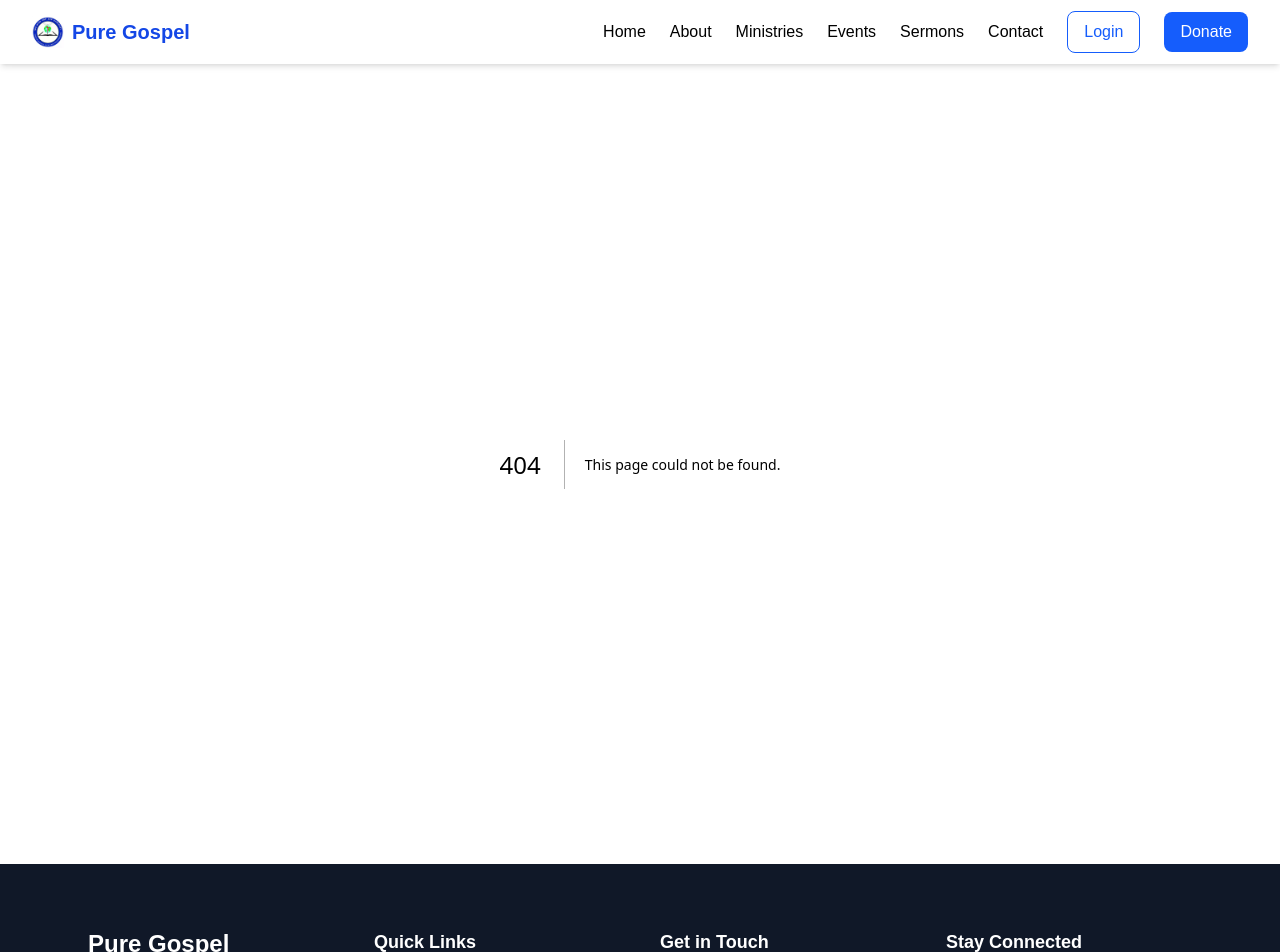
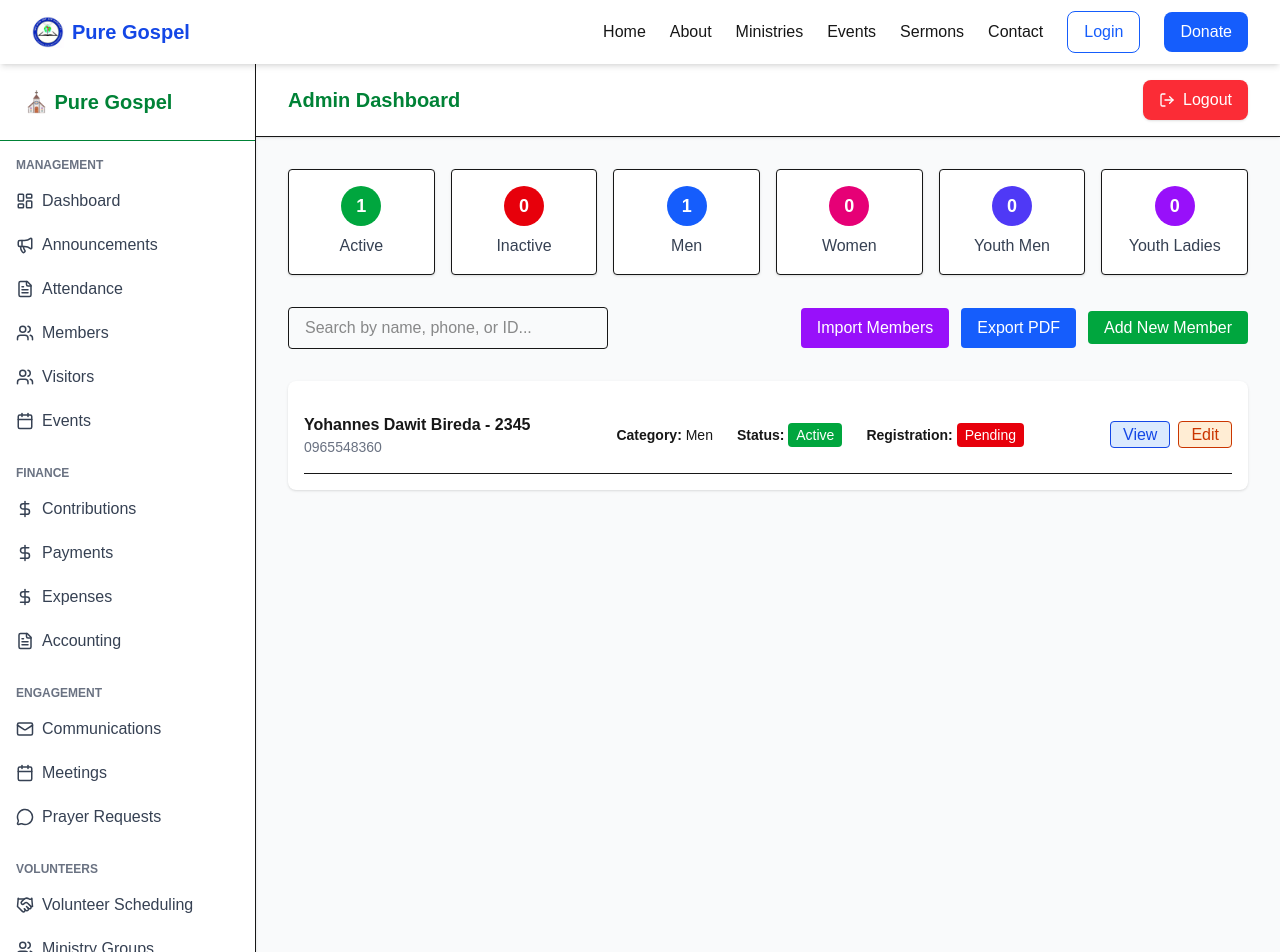
Before and after one commit to YOHANNES7766/pure-gospel, a Next.js app in the folder frontend/: page /admin/members in a window 1280 px wide. Before the commit this address had no page. Shown: the top 952 px of the page. Built offline with nearby package versions, Linux system fonts and the light colour scheme; sample sign-in values are in the browser's storage.

Commit message:
feat: Implement members management features with MemberForm, MemberTable, and MemberStats components; enhance AdminPage with quick links and navigation

```diff
--- a/frontend/src/app/admin/layout.jsx
+++ b/frontend/src/app/admin/layout.jsx
@@ -2,6 +2,7 @@
 
 import { useEffect, useState } from "react";
 import { useRouter } from "next/navigation";
+import Link from "next/link";
 import {
   LayoutDashboard,
   Users,
@@ -17,7 +18,7 @@ import {
   GraduationCap,
   BarChart3,
   Video,
-  Shield
+  Shield,
 } from "lucide-react";
 
 export default function AdminLayout({ children }) {
@@ -55,64 +56,62 @@ export default function AdminLayout({ children }) {
     {
       title: "Management",
       items: [
-        { name: "Dashboard", icon: <LayoutDashboard size={18} /> },
-        { name: "Announcements", icon: <Megaphone size={18} /> },
-        { name: "Attendance", icon: <FileText size={18} /> },
-        { name: "Members", icon: <Users size={18} /> },
-        { name: "Visitors", icon: <Users size={18} /> },
-        { name: "Events", icon: <Calendar size={18} /> },
+        { name: "Dashboard", icon: <LayoutDashboard size={18} />, href: "/admin" },
+        { name: "Announcements", icon: <Megaphone size={18} />, href: "/admin/announcements" },
+        { name: "Attendance", icon: <FileText size={18} />, href: "/admin/attendance" },
+        { name: "Members", icon: <Users size={18} />, href: "/admin/members" },
+        { name: "Visitors", icon: <Users size={18} />, href: "/admin/visitors" },
+        { name: "Events", icon: <Calendar size={18} />, href: "/admin/events" },
       ],
     },
     {
       title: "Finance",
       items: [
-        { name: "Contributions", icon: <DollarSign size={18} /> },
-        { name: "Payments", icon: <DollarSign size={18} /> },
-        { name: "Expenses", icon: <DollarSign size={18} /> },
-        { name: "Accounting", icon: <FileText size={18} /> },
+        { name: "Contributions", icon: <DollarSign size={18} />, href: "/admin/contributions" },
+        { name: "Payments", icon: <DollarSign size={18} />, href: "/admin/payments" },
+        { name: "Expenses", icon: <DollarSign size={18} />, href: "/admin/expenses" },
+        { name: "Accounting", icon: <FileText size={18} />, href: "/admin/accounting" },
       ],
     },
     {
       title: "Engagement",
       items: [
-        { name: "Communications", icon: <Mail size={18} /> },
-        { name: "Meetings", icon: <Calendar size={18} /> },
-        { name: "Prayer Requests", icon: <MessageCircle size={18} /> },
+        { name: "Communications", icon: <Mail size={18} />, href: "/admin/communications" },
+        { name: "Meetings", icon: <Calendar size={18} />, href: "/admin/meetings" },
+        { name: "Prayer Requests", icon: <MessageCircle size={18} />, href: "/admin/prayers" },
       ],
     },
     {
       title: "Volunteers",
       items: [
-        { name: "Volunteer Scheduling", icon: <Handshake size={18} /> },
-        { name: "Ministry Groups", icon: <Users size={18} /> },
+        { name: "Volunteer Scheduling", icon: <Handshake size={18} />, href: "/admin/volunteers" },
+        { name: "Ministry Groups", icon: <Users size={18} />, href: "/admin/groups" },
       ],
     },
     {
       title: "Education",
       items: [
-        { name: "Sunday School", icon: <GraduationCap size={18} /> },
-        { name: "Bible Study", icon: <BookOpen size={18} /> },
+        { name: "Sunday School", icon: <GraduationCap size={18} />, href: "/admin/sunday-school" },
+        { name: "Bible Study", icon: <BookOpen size={18} />, href: "/admin/bible-study" },
       ],
     },
     {
       title: "Reports",
       items: [
-        { name: "Analytics", icon: <BarChart3 size={18} /> },
-        { name: "Growth Trends", icon: <BarChart3 size={18} /> },
+        { name: "Analytics", icon: <BarChart3 size={18} />, href: "/admin/reports/analytics" },
+        { name: "Growth Trends", icon: <BarChart3 size={18} />, href: "/admin/reports/growth" },
       ],
     },
     {
       title: "Resources",
       items: [
-        { name: "Books", icon: <BookOpen size={18} /> },
-        { name: "Sermons & Media", icon: <Video size={18} /> },
+        { name: "Books", icon: <BookOpen size={18} />, href: "/admin/resources/books" },
+        { name: "Sermons & Media", icon: <Video size={18} />, href: "/admin/resources/media" },
       ],
     },
     {
       title: "Administration",
-      items: [
-        { name: "Users", icon: <Shield size={18} /> },
-      ],
+      items: [{ name: "Users", icon: <Shield size={18} />, href: "/admin/users" }],
     },
   ];
 
@@ -131,14 +130,14 @@ export default function AdminLayout({ children }) {
               </h4>
               <div className="space-y-1">
                 {section.items.map((item, i) => (
-                  <a
+                  <Link
                     key={i}
-                    href="#"
+                    href={item.href}
                     className="flex items-center gap-2 py-2 px-4 rounded-md text-gray-700 hover:bg-green-100 hover:text-green-700 transition"
                   >
                     {item.icon}
                     {item.name}
-                  </a>
+                  </Link>
                 ))}
               </div>
             </div>
--- /dev/null
+++ b/frontend/src/app/admin/members/components/MemberForm.jsx
@@ -0,0 +1,92 @@
+"use client";
+
+import { useState } from "react";
+
+export default function MemberForm() {
+  const [form, setForm] = useState({
+    name: "",
+    phone: "",
+    category: "Men",
+    status: "Active",
+  });
+
+  const handleChange = (e) => {
+    setForm({ ...form, [e.target.name]: e.target.value });
+  };
+
+  const handleSubmit = (e) => {
+    e.preventDefault();
+    console.log("Submitting Member:", form);
+    alert("Member Added!");
+  };
+
+  return (
+    <form onSubmit={handleSubmit} className="space-y-4">
+      {/* Name */}
+      <div>
+        <label className="block font-medium mb-1">Full Name</label>
+        <input
+          type="text"
+          name="name"
+          value={form.name}
+          onChange={handleChange}
+          className="w-full border px-4 py-2 rounded"
+          placeholder="Enter full name"
+          required
+        />
+      </div>
+
+      {/* Phone */}
+      <div>
+        <label className="block font-medium mb-1">Phone Number</label>
+        <input
+          type="text"
+          name="phone"
+          value={form.phone}
+          onChange={handleChange}
+          className="w-full border px-4 py-2 rounded"
+          placeholder="Enter phone number"
+          required
+        />
+      </div>
+
+      {/* Category */}
+      <div>
+        <label className="block font-medium mb-1">Category</label>
+        <select
+          name="category"
+          value={form.category}
+          onChange={handleChange}
+          className="w-full border px-4 py-2 rounded"
+        >
+          <option>Men</option>
+          <option>Women</option>
+          <option>Youth Men</option>
+          <option>Youth Ladies</option>
+        </select>
+      </div>
+
+      {/* Status */}
+      <div>
+        <label className="block font-medium mb-1">Status</label>
+        <select
+          name="status"
+          value={form.status}
+          onChange={handleChange}
+          className="w-full border px-4 py-2 rounded"
+        >
+          <option>Active</option>
+          <option>Inactive</option>
+        </select>
+      </div>
+
+      {/* Submit */}
+      <button
+        type="submit"
+        className="bg-green-600 text-white px-6 py-2 rounded shadow hover:bg-green-700"
+      >
+        Save Member
+      </button>
+    </form>
+  );
+}
--- /dev/null
+++ b/frontend/src/app/admin/members/components/MemberStats.jsx
@@ -0,0 +1,26 @@
+export default function MemberStats() {
+  const stats = [
+    { label: "Active", value: 1, color: "bg-green-600" },
+    { label: "Inactive", value: 0, color: "bg-red-600" },
+    { label: "Men", value: 1, color: "bg-blue-600" },
+    { label: "Women", value: 0, color: "bg-pink-600" },
+    { label: "Youth Men", value: 0, color: "bg-indigo-600" },
+    { label: "Youth Ladies", value: 0, color: "bg-purple-600" },
+  ];
+
+  return (
+    <div className="grid grid-cols-2 md:grid-cols-6 gap-4">
+      {stats.map((stat, idx) => (
+        <div
+          key={idx}
+          className="bg-white shadow p-4 rounded text-center border"
+        >
+          <div className={`text-white text-lg font-bold ${stat.color} w-10 h-10 mx-auto rounded-full flex items-center justify-center`}>
+            {stat.value}
+          </div>
+          <p className="mt-2 font-medium text-gray-700">{stat.label}</p>
+        </div>
+      ))}
+    </div>
+  );
+}
--- /dev/null
+++ b/frontend/src/app/admin/members/components/MemberTable.jsx
@@ -0,0 +1,61 @@
+import Link from "next/link";
+
+export default function MemberTable() {
+  const members = [
+    {
+      id: 2345,
+      name: "Yohannes Dawit Bireda",
+      phone: "0965548360",
+      category: "Men",
+      status: "Active",
+      registration: "Pending",
+    },
+  ];
+
+  return (
+    <div className="bg-white shadow rounded-lg p-4">
+      {members.map((m) => (
+        <div
+          key={m.id}
+          className="flex justify-between items-center border-b py-4"
+        >
+          <div>
+            <h3 className="font-semibold">{m.name} - {m.id}</h3>
+            <p className="text-sm text-gray-500">{m.phone}</p>
+          </div>
+          <div className="flex gap-6 text-sm">
+            <p>
+              <span className="font-semibold">Category:</span> {m.category}
+            </p>
+            <p>
+              <span className="font-semibold">Status:</span>{" "}
+              <span className="px-2 py-1 rounded text-white bg-green-600">
+                {m.status}
+              </span>
+            </p>
+            <p>
+              <span className="font-semibold">Registration:</span>{" "}
+              <span className="px-2 py-1 rounded text-white bg-red-600">
+                {m.registration}
+              </span>
+            </p>
+          </div>
+          <div className="space-x-2">
+            <Link
+              href={`/admin/members/${m.id}`}
+              className="px-3 py-1 border rounded bg-blue-100 text-blue-700"
+            >
+              View
+            </Link>
+            <Link
+              href={`/admin/members/${m.id}/edit`}
+              className="px-3 py-1 border rounded bg-orange-100 text-orange-700"
+            >
+              Edit
+            </Link>
+          </div>
+        </div>
+      ))}
+    </div>
+  );
+}
--- /dev/null
+++ b/frontend/src/app/admin/members/new.jsx
@@ -0,0 +1,11 @@
+"use client";
+import MemberForm from "./components/MemberForm";
+
+export default function NewMemberPage() {
+  return (
+    <div className="bg-white shadow rounded-lg p-6">
+      <h1 className="text-2xl font-bold mb-6">Add New Member</h1>
+      <MemberForm />
+    </div>
+  );
+}
--- /dev/null
+++ b/frontend/src/app/admin/members/page.jsx
@@ -0,0 +1,39 @@
+"use client";
+import MemberStats from "./components/MemberStats";
+import MemberTable from "./components/MemberTable";
+import Link from "next/link";
+
+export default function MembersPage() {
+  return (
+    <div className="space-y-8">
+      {/* Stats */}
+      <MemberStats />
+
+      {/* Actions */}
+      <div className="flex justify-between items-center">
+        <input
+          type="text"
+          placeholder="Search by name, phone, or ID..."
+          className="border px-4 py-2 rounded w-1/3"
+        />
+        <div className="space-x-3">
+          <button className="bg-purple-600 text-white px-4 py-2 rounded">
+            Import Members
+          </button>
+          <button className="bg-blue-600 text-white px-4 py-2 rounded">
+            Export PDF
+          </button>
+          <Link
+            href="/admin/members/new"
+            className="bg-green-600 text-white px-4 py-2 rounded"
+          >
+            Add New Member
+          </Link>
+        </div>
+      </div>
+
+      {/* Members Table */}
+      <MemberTable />
+    </div>
+  );
+}
--- a/frontend/src/app/admin/page.jsx
+++ b/frontend/src/app/admin/page.jsx
@@ -1,32 +1,62 @@
 import { Users, Calendar, DollarSign, Book, BarChart3 } from "lucide-react";
+import Link from "next/link";
 
 export default function AdminPage() {
   return (
     <div className="space-y-8">
       {/* Top Stats */}
       <div className="grid grid-cols-1 md:grid-cols-4 gap-6">
-        <StatCard title="Total Members" value="1,240" icon={<Users className="h-8 w-8" />} color="bg-green-600" />
-        <StatCard title="Contributions" value="KES 450,000" icon={<DollarSign className="h-8 w-8" />} color="bg-blue-600" />
-        <StatCard title="Expenses" value="KES 120,000" icon={<BarChart3 className="h-8 w-8" />} color="bg-orange-500" />
-        <StatCard title="Wallet Balance" value="KES 330,000" icon={<Book className="h-8 w-8" />} color="bg-purple-600" />
+        <StatCard
+          title="Total Members"
+          value="1,240"
+          icon={<Users className="h-8 w-8" />}
+          color="bg-green-600"
+        />
+        <StatCard
+          title="Contributions"
+          value="KES 450,000"
+          icon={<DollarSign className="h-8 w-8" />}
+          color="bg-blue-600"
+        />
+        <StatCard
+          title="Expenses"
+          value="KES 120,000"
+          icon={<BarChart3 className="h-8 w-8" />}
+          color="bg-orange-500"
+        />
+        <StatCard
+          title="Wallet Balance"
+          value="KES 330,000"
+          icon={<Book className="h-8 w-8" />}
+          color="bg-purple-600"
+        />
       </div>
 
       {/* Activity Feed */}
       <div className="grid grid-cols-1 md:grid-cols-2 gap-6">
         <RecentCard title="Recent Members" items={["John Doe", "Mary Wanjiku"]} />
-        <RecentCard title="Recent Contributions" items={["KES 5,000 - Jane", "KES 2,500 - Paul"]} />
-        <RecentCard title="Recent Expenses" items={["Church Rent - 50,000", "Instruments - 25,000"]} />
-        <RecentCard title="Upcoming Events" items={["Youth Fellowship - Oct 5", "Choir Practice - Oct 7"]} />
+        <RecentCard
+          title="Recent Contributions"
+          items={["KES 5,000 - Jane", "KES 2,500 - Paul"]}
+        />
+        <RecentCard
+          title="Recent Expenses"
+          items={["Church Rent - 50,000", "Instruments - 25,000"]}
+        />
+        <RecentCard
+          title="Upcoming Events"
+          items={["Youth Fellowship - Oct 5", "Choir Practice - Oct 7"]}
+        />
       </div>
 
       {/* Quick Links */}
       <div className="bg-white p-6 shadow rounded-lg">
         <h3 className="font-semibold mb-4">Quick Actions</h3>
         <div className="flex flex-wrap gap-4">
-          <QuickLink label="Add Member" color="green" />
-          <QuickLink label="Record Contribution" color="blue" />
-          <QuickLink label="Add Expense" color="orange" />
-          <QuickLink label="Create Event" color="purple" />
+          <QuickLink label="Add Member" color="green" href="/admin/members/new" />
+          <QuickLink label="Record Contribution" color="blue" href="/admin/contributions/new" />
+          <QuickLink label="Add Expense" color="orange" href="/admin/expenses/new" />
+          <QuickLink label="Create Event" color="purple" href="/admin/events/new" />
         </div>
       </div>
     </div>
@@ -35,7 +65,9 @@ export default function AdminPage() {
 
 function StatCard({ title, value, icon, color }) {
   return (
-    <div className={`${color} text-white p-6 rounded-lg shadow flex items-center justify-between`}>
+    <div
+      className={`${color} text-white p-6 rounded-lg shadow flex items-center justify-between`}
+    >
       <div>
         <h2 className="text-lg font-semibold">{title}</h2>
         <p className="text-2xl mt-2">{value}</p>
@@ -50,19 +82,23 @@ function RecentCard({ title, items }) {
     <div className="bg-white p-6 shadow rounded-lg">
       <h3 className="font-semibold mb-4">{title}</h3>
       <ul className="text-gray-700 space-y-2">
-        {items.length > 0 ? items.map((item, i) => <li key={i}>{item}</li>) : <li>No data available</li>}
+        {items.length > 0 ? (
+          items.map((item, i) => <li key={i}>{item}</li>)
+        ) : (
+          <li>No data available</li>
+        )}
       </ul>
     </div>
   );
 }
 
-function QuickLink({ label, color }) {
+function QuickLink({ label, color, href }) {
   return (
-    <a
-      href="#"
+    <Link
+      href={href}
       className={`bg-${color}-100 text-${color}-700 px-4 py-2 rounded shadow hover:bg-${color}-200`}
     >
       {label}
-    </a>
+    </Link>
   );
 }
```
Also changed, not shown: frontend/src/app/admin/members/[id]/page.jsx (added), frontend/src/app/admin/members/components/MemberCard.jsx (added).
